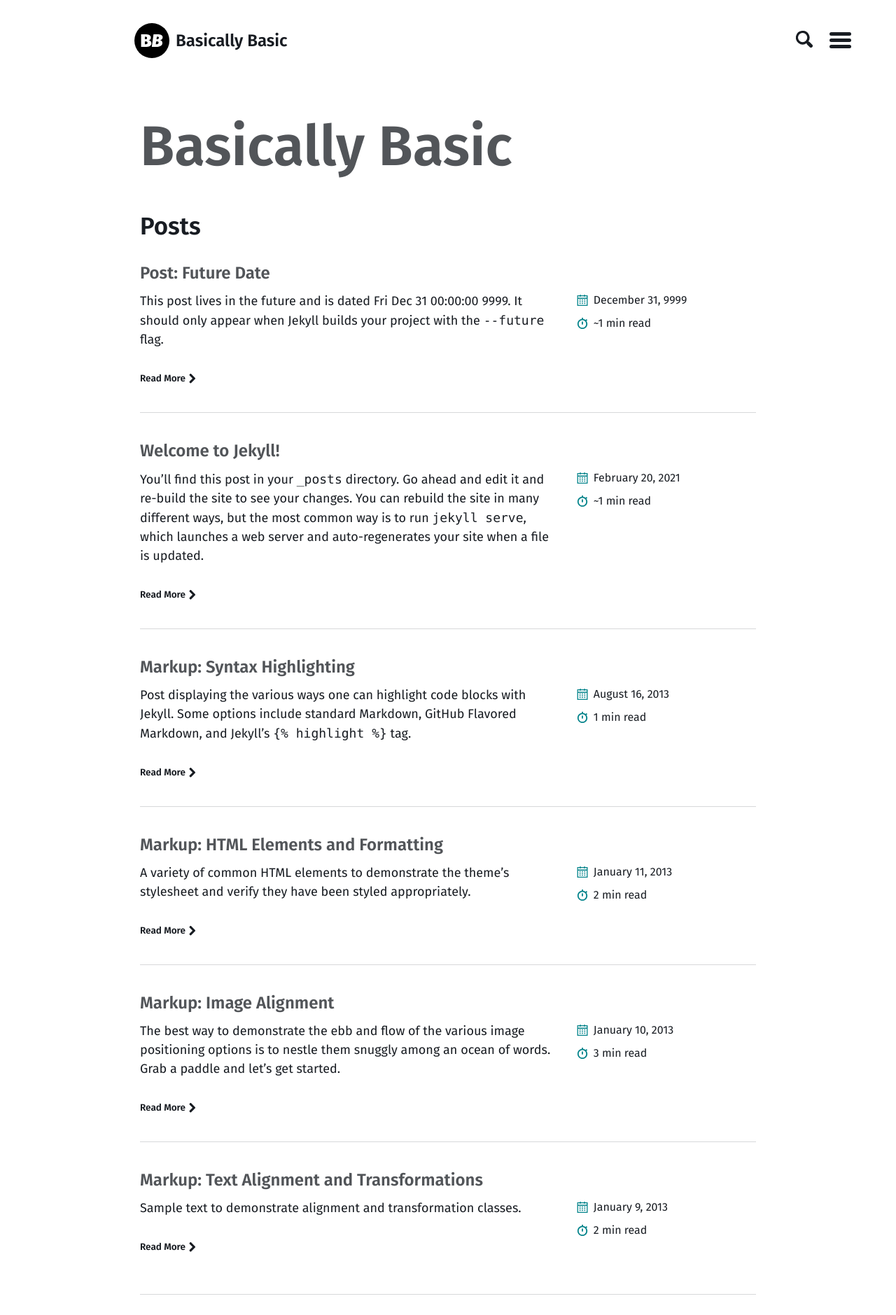
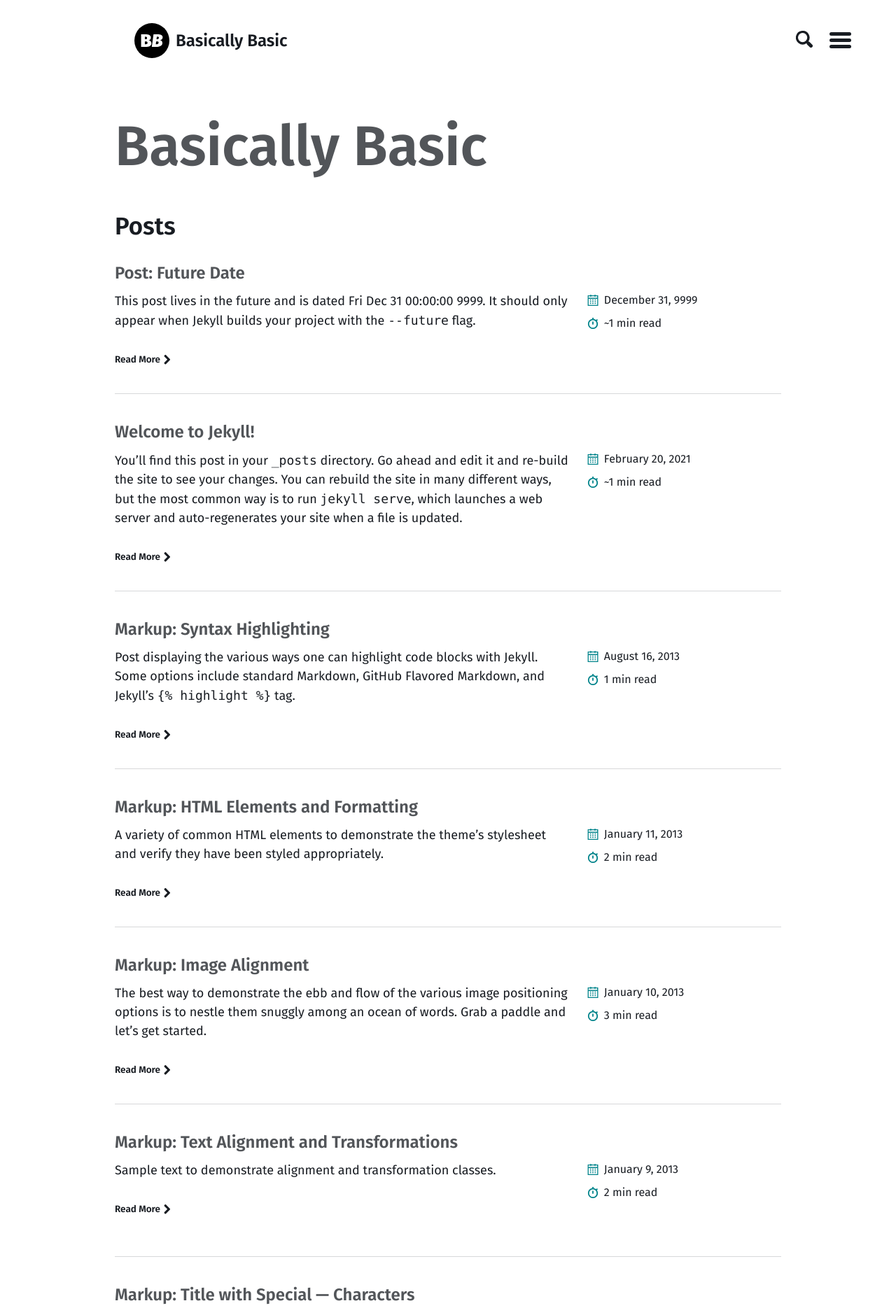
Before and after one commit to motilalmeher/motilalmeher.github.io, a Jekyll site: the page built from index.md, in a window 1280 px wide. Shown: the top 1879 px of the page at 70% size. Built offline with Jekyll 4.4.1, drawn with Linux system fonts in a browser that asks for light colours; the list of posts is cut into pages by our own code; comment, search, counter and statistics services are not loaded.

Commit message:
Update _layout.scss

```diff
--- a/_sass/basically-basic/_layout.scss
+++ b/_sass/basically-basic/_layout.scss
@@ -37,13 +37,13 @@ main {
     }
 
     @include breakpoint($large) {
-      padding-right: 3rem;
-      padding-left: 3rem;
+      padding-right: 2rem;
+      padding-left: 2rem;
     }
 
     @include breakpoint($xlarge) {
-      padding-right: 4rem;
-      padding-left: 4rem;
+      padding-right: 2rem;
+      padding-left: 2rem;
     }
   }
 }
```
